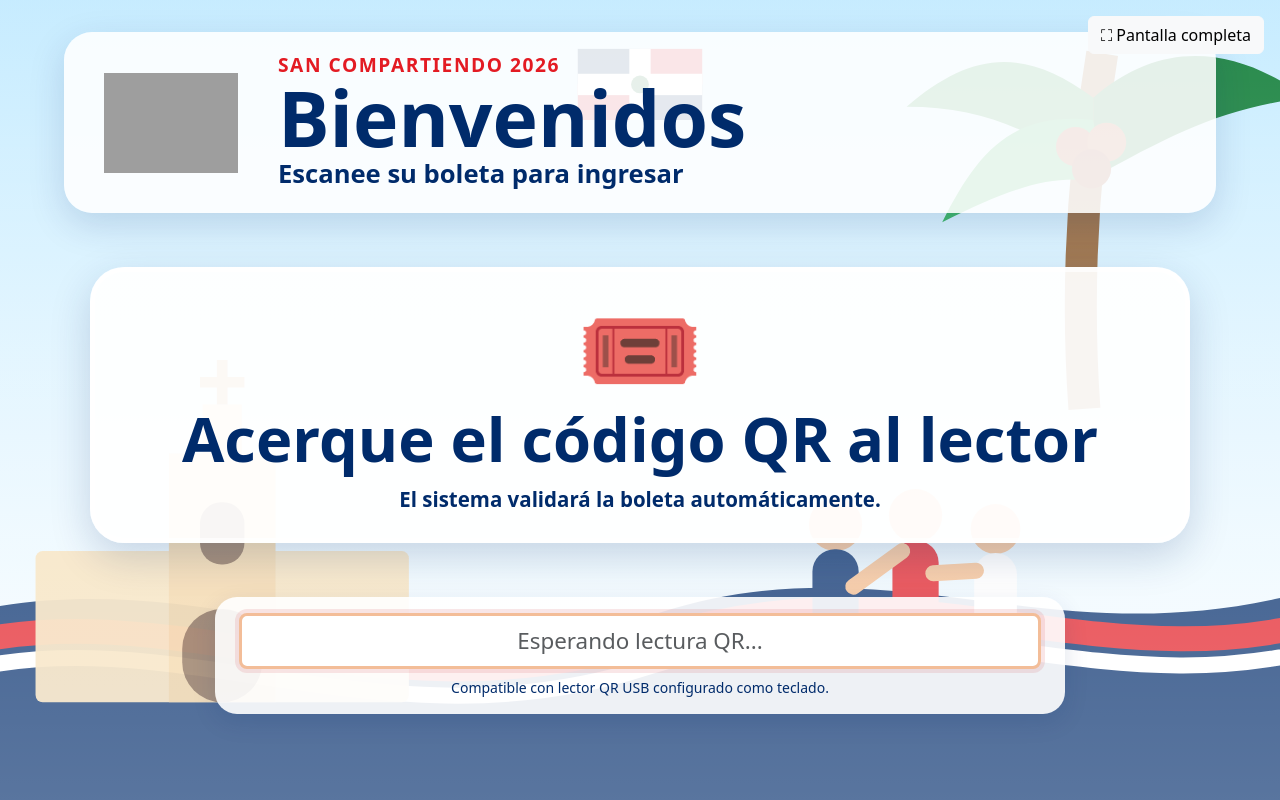
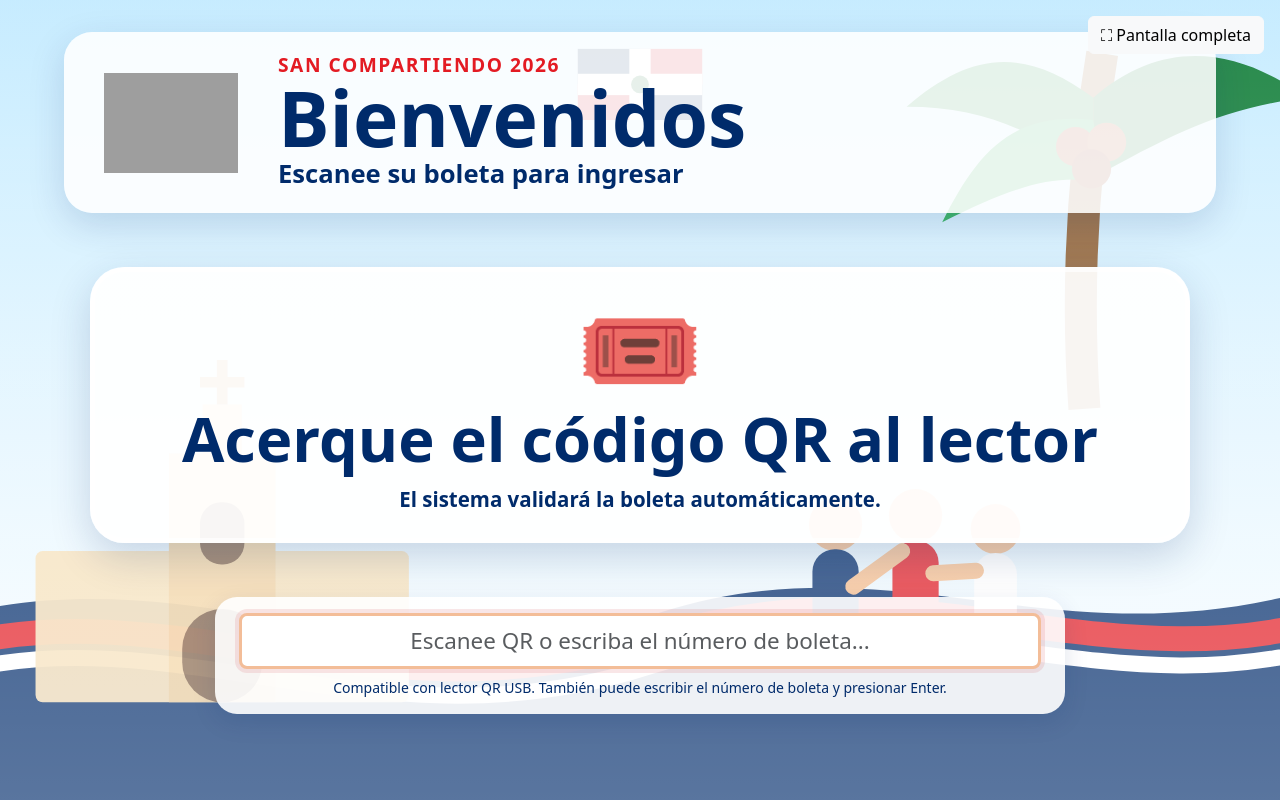
Before and after one commit to benitezel12/Sc2026, a Flask app: page /entrada-pantalla in a window 1280 px wide. Run offline with Flask 3, Linux system fonts and the light colour scheme; some libraries are stand-ins or nearby versions; grey boxes are pictures that could not be loaded.

Commit message:
Aclarar ingreso manual en pantalla de entrada

```diff
--- a/templates/entrada_pantalla.html
+++ b/templates/entrada_pantalla.html
@@ -19,8 +19,8 @@
     </div>
 
     <div class="entry-screen-reader">
-      <input id="entryQrInput" class="form-control form-control-lg text-center" autocomplete="off" autofocus placeholder="Esperando lectura QR...">
-      <div class="small mt-2">Compatible con lector QR USB configurado como teclado.</div>
+      <input id="entryQrInput" class="form-control form-control-lg text-center" autocomplete="off" autofocus placeholder="Escanee QR o escriba el número de boleta...">
+      <div class="small mt-2">Compatible con lector QR USB. También puede escribir el número de boleta y presionar Enter.</div>
     </div>
 
     <div id="entryScreenStats" class="entry-screen-stats"></div>
```
